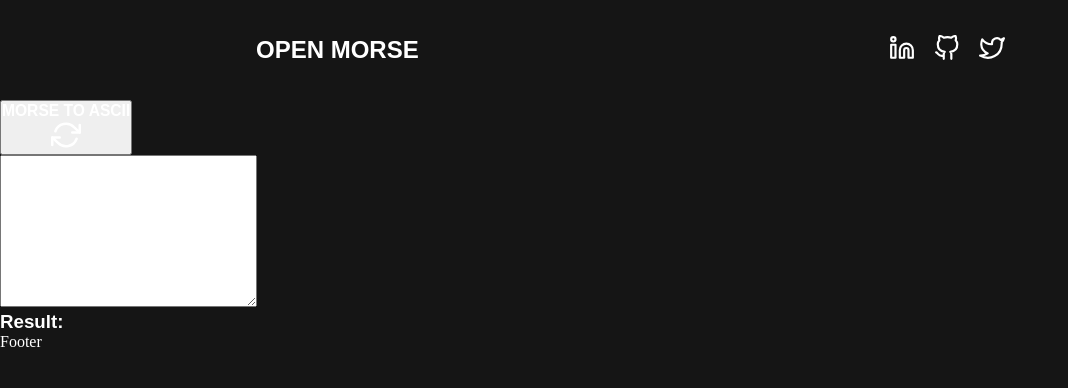
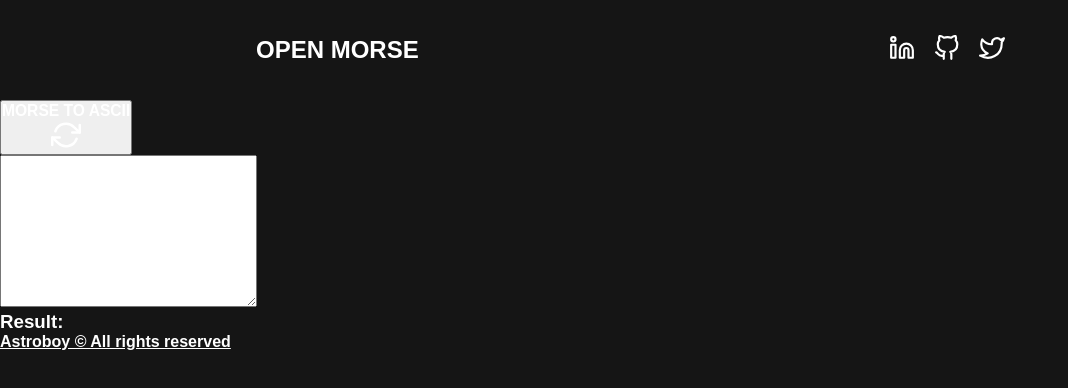
Before and after one commit to abdoachhoubi/morse.js, a Next.js app: page / in a window 1280 px wide. Shown: the top 388 px of the page, without its empty margins (0-1068 px from the left). Built offline with nearby package versions, Linux system fonts and the light colour scheme; a web font is replaced by a local one.

Commit message:
Added copyright line

```diff
--- a/Components/Footer/Footer.jsx
+++ b/Components/Footer/Footer.jsx
@@ -1,7 +1,14 @@
 import React from "react";
+import Link from "next/link";
 
 const Footer = () => {
-  return <div>Footer</div>;
+  return (
+    <footer>
+      <Link href="https://aachhoub.vercel.app" target="_blank" rel="noreferrer">
+        <h4>Astroboy &copy; All rights reserved</h4>
+      </Link>
+    </footer>
+  );
 };
 
 export default Footer;
--- a/Components/Footer/_Footer.sass
+++ b/Components/Footer/_Footer.sass
@@ -0,0 +1,11 @@
+footer
+    height: 100px
+    width: 100%
+    display: flex
+    align-items: center
+    justify-content: center
+    a
+        text-decoration: none
+        h4
+            font-size: 1.4rem
+            font-weight: 400
```
